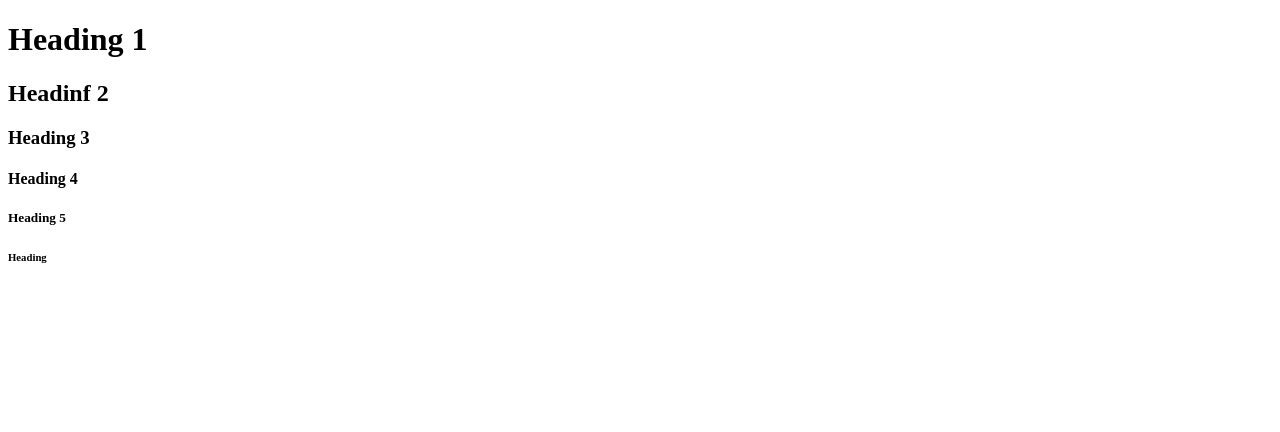
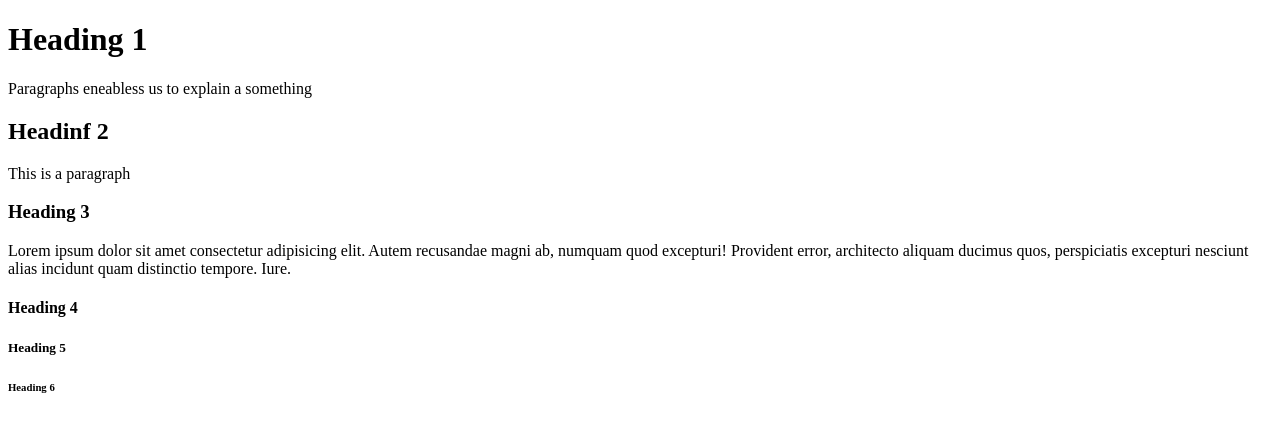
Before and after one commit to Davidkitumba/elements-kla, a plain HTML site: page index.html in a window 1280 px wide. Drawn offline with Linux system fonts and the light colour scheme.

Commit message:
Update index.html

```diff
--- a/index.html
+++ b/index.html
@@ -8,11 +8,21 @@
 </head>
 <body>
     <h1>Heading 1</h1>
+    <p>Paragraphs eneabless us to explain a something</p>
+
     <h2>Headinf 2</h2>
+    <p>This is a paragraph</p>
     <h3>Heading 3</h3>
+    <p>Lorem ipsum dolor sit amet consectetur
+        adipisicing elit. Autem recusandae magni ab,
+         numquam quod excepturi! Provident error,
+         architecto aliquam ducimus quos, perspiciatis
+          excepturi nesciunt alias
+         incidunt quam distinctio tempore. Iure.</p>
+
     <h4>Heading 4</h4>
     <h5>Heading 5</h5>
-    <h6>Heading</h6>
+    <h6>Heading 6</h6>
 
 
 </body>
```
